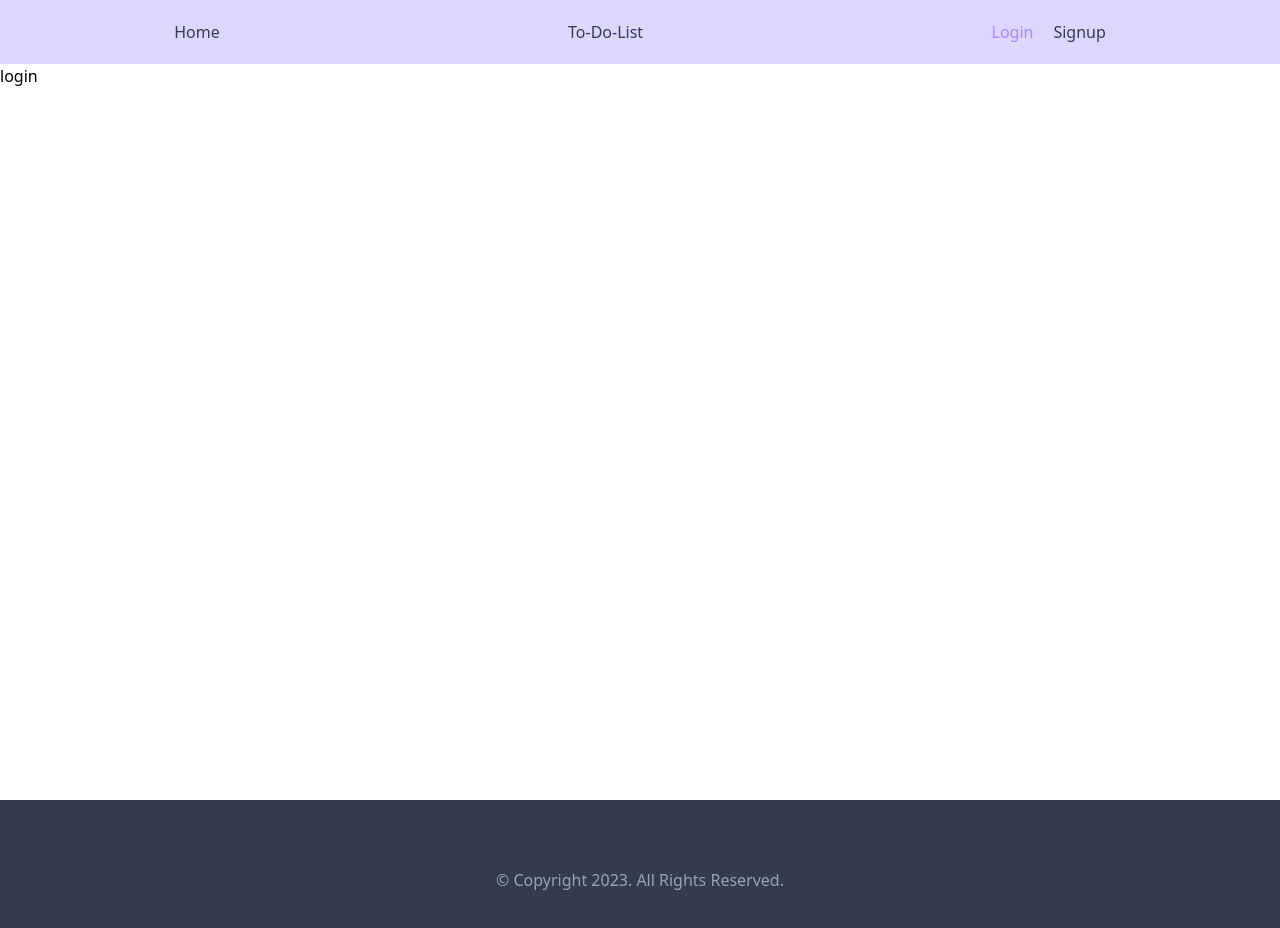
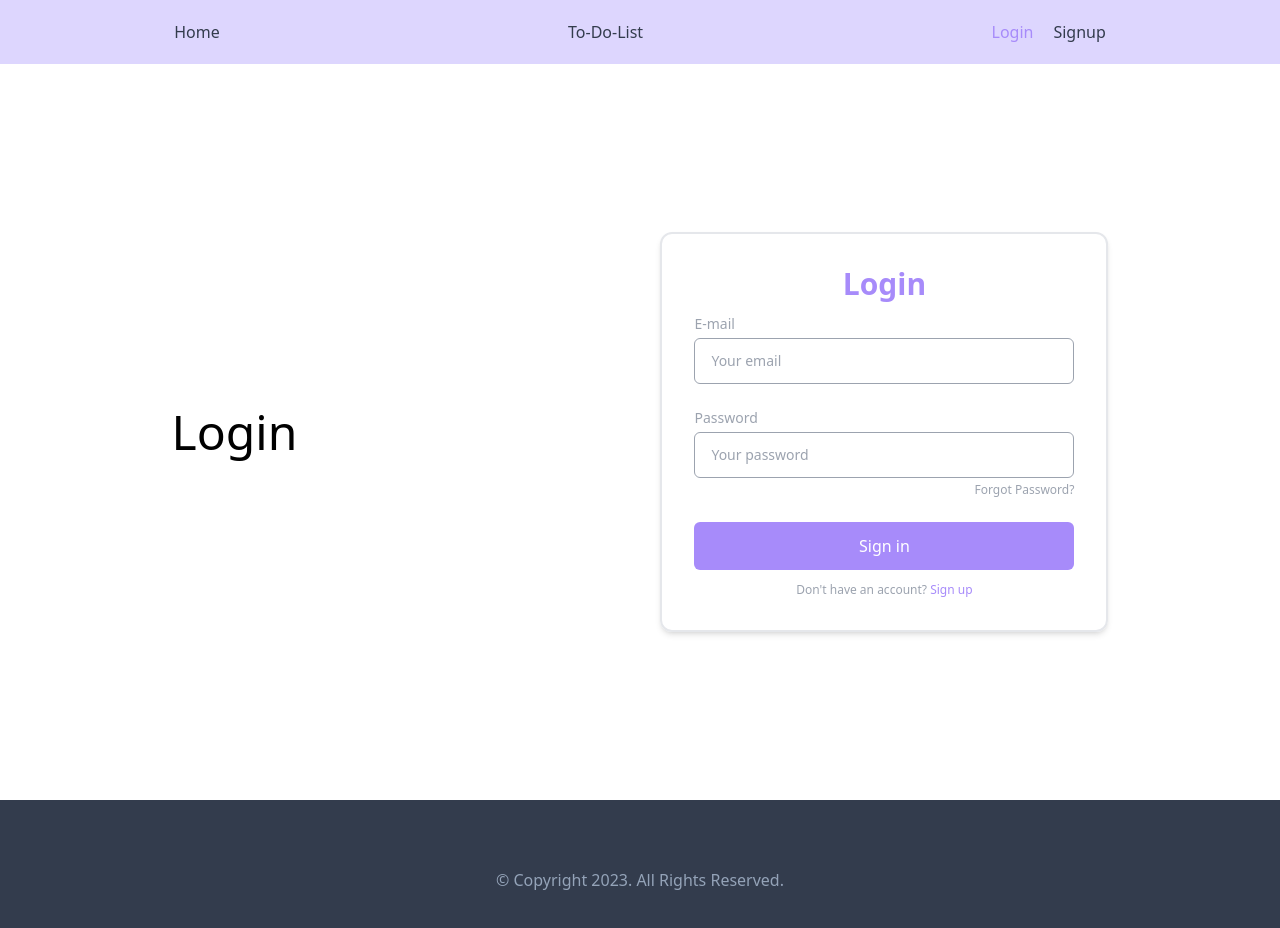
Before and after one commit to fattahsamit/to-do-list, a React (Vite) app: page /login in a window 1280 px wide. Shown: the top 928 px of the page. Built offline with nearby package versions, Linux system fonts and the light colour scheme.

Commit message:
login ui

```diff
--- a/src/pages/Login/Login.tsx
+++ b/src/pages/Login/Login.tsx
@@ -1,9 +1,56 @@
 import React from "react";
+import { Link } from "react-router-dom";
 
 const Login = () => {
   return (
-    <div>
-      <h2>login</h2>
+    <div className="flex gap-5 justify-around min-h-[calc(100vh-64px)] items-center">
+      <div>
+        <h2 className="text-5xl">Login</h2>
+      </div>
+      <div className="w-full max-w-md p-8 space-y-3 rounded-xl border-2 shadow-md">
+        <h1 className="text-3xl font-bold text-center text-primary">Login</h1>
+        <form className="space-y-6">
+          <div className="space-y-1 text-sm">
+            <label htmlFor="email" className="block text-gray-400">
+              E-mail
+            </label>
+            <input
+              type="email"
+              name="email"
+              id="email"
+              placeholder="Your email"
+              required
+              className="w-full px-4 py-3 rounded-md border border-gray-400 text-gray-500"
+            />
+          </div>
+          <div className="space-y-1 text-sm">
+            <label htmlFor="password" className="block text-gray-400">
+              Password
+            </label>
+            <input
+              type="password"
+              name="password"
+              id="password"
+              placeholder="Your password"
+              required
+              className="w-full px-4 py-3 rounded-md border border-gray-400 text-gray-500"
+            />
+            <div className="flex justify-end text-xs text-gray-400">
+              <button>Forgot Password?</button>
+            </div>
+          </div>
+          <button className="w-full text-white text-medium bg-primary hover:bg-violet-500 py-3 rounded-md">
+            Sign in
+          </button>
+        </form>
+
+        <p className="text-xs text-center sm:px-6 text-gray-400">
+          Don't have an account?{" "}
+          <Link to="/register" className="text-primary">
+            <span>Sign up</span>
+          </Link>
+        </p>
+      </div>
     </div>
   );
 };
```
